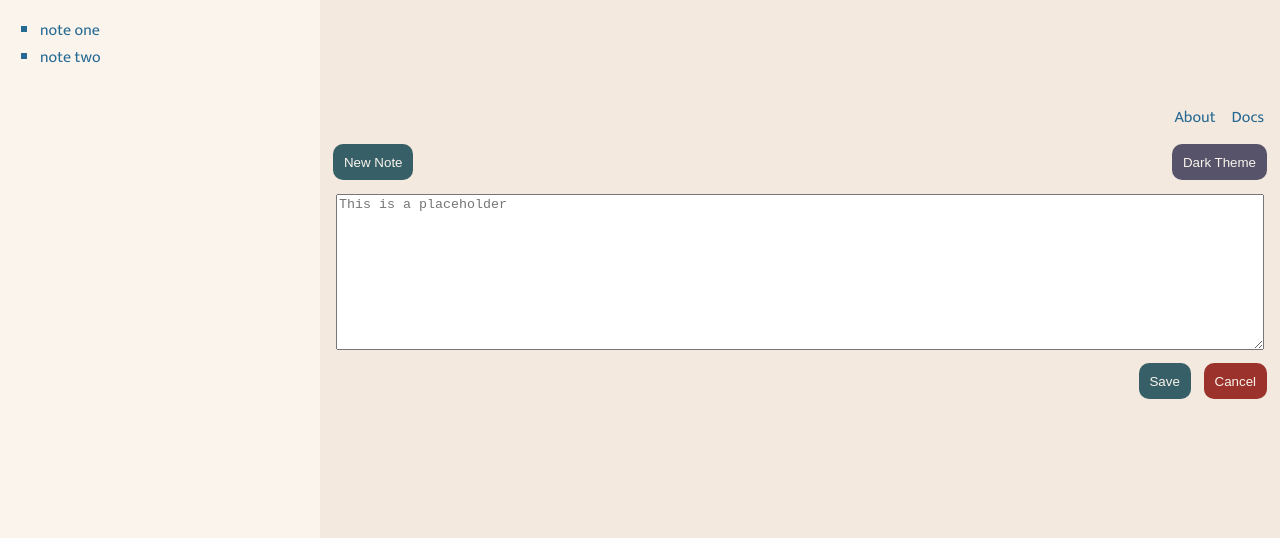
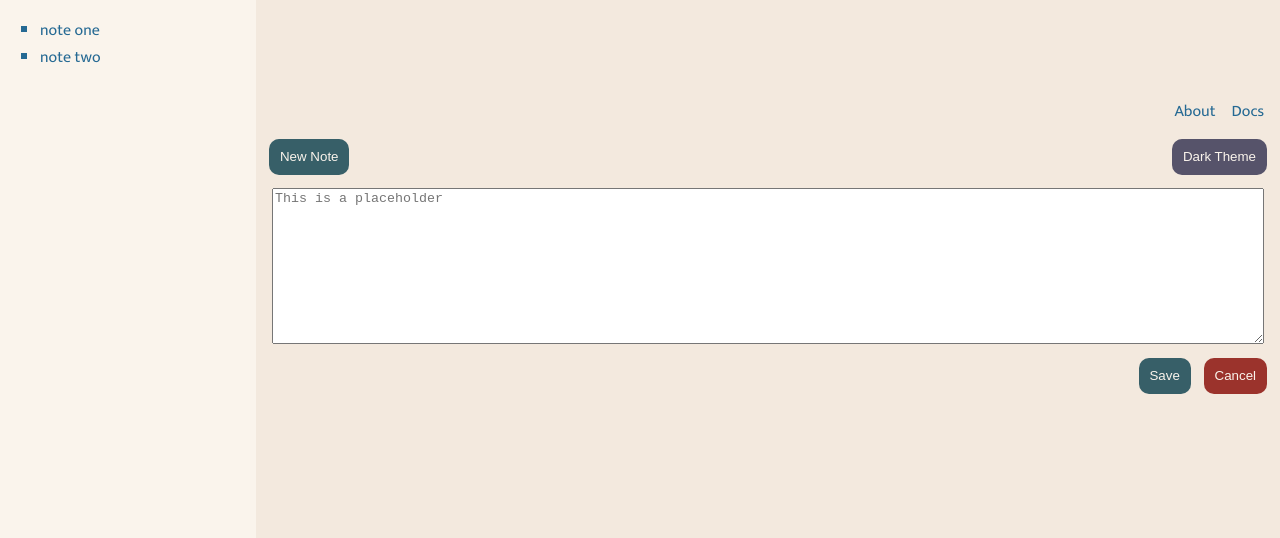
Before and after one commit to ax-huang/ACIT1620-Assginment1, a plain HTML site: page index.html in a window 1280 px wide. Shown: the part 115-653 px from the top of the page. Drawn offline with Linux system fonts and the light colour scheme.

Commit message:
Fix sidebar to be relative, 1/5 of the note area

```diff
--- a/css/style.css
+++ b/css/style.css
@@ -8,8 +8,8 @@ body{
     display: grid;
     width: 100vw;
     height: 100vh;
-    grid-template-columns: 20em repeat(4, 1fr);
-    grid-template-rows: repeat(3, 1fr) 9em;
+    grid-template-columns: 20vw repeat(4, 1fr);
+    grid-template-rows: repeat(3, 1fr) 20vh;
     grid-template-areas:
         "aside header header header header"
         "aside section section section section"
```
